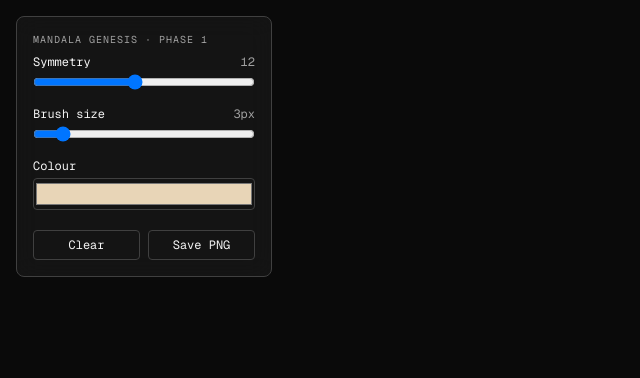
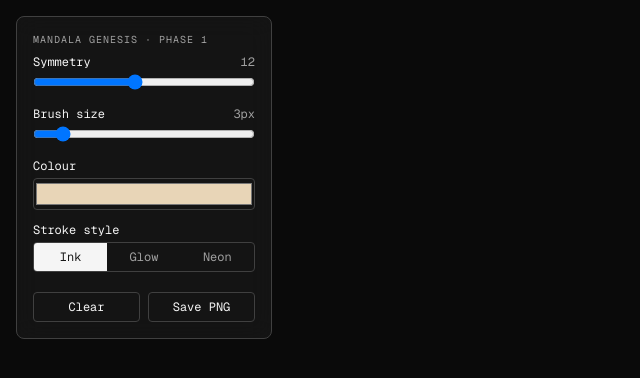
Before and after one commit to vinnayakk/mandala-genesis, a Next.js app: page / in a window 1280 px wide. Shown: the top 378 px of the page, without its empty margins (0-640 px from the left). Built offline with nearby package versions, Linux system fonts and the light colour scheme.

Commit message:
Phase 1: Ink/Glow/Neon stroke style toggle with smart opacity defaults

```diff
--- a/app/page.tsx
+++ b/app/page.tsx
@@ -4,11 +4,14 @@ import { useState, useCallback } from "react";
 import MandalaCanvas from "@/components/MandalaCanvas";
 import Controls from "@/components/Controls";
 
+export type BlendMode = "source-over" | "screen" | "lighter";
+
 export default function Home() {
   const [symmetry, setSymmetry] = useState(12);
   const [brushSize, setBrushSize] = useState(3);
   const [brushColor, setBrushColor] = useState("#e8d5b7");
   const [clearSignal, setClearSignal] = useState(0);
+  const [blendMode, setBlendMode] = useState<BlendMode>("source-over");
 
   const handleClear = useCallback(() => {
     setClearSignal((n) => n + 1);
@@ -30,6 +33,7 @@ export default function Home() {
         brushSize={brushSize}
         brushColor={brushColor}
         clearSignal={clearSignal}
+        blendMode={blendMode}
       />
       <Controls
         symmetry={symmetry}
@@ -38,6 +42,8 @@ export default function Home() {
         setBrushSize={setBrushSize}
         brushColor={brushColor}
         setBrushColor={setBrushColor}
+        blendMode={blendMode}
+        setBlendMode={setBlendMode}
         onClear={handleClear}
         onSave={handleSave}
       />
--- a/components/Controls.tsx
+++ b/components/Controls.tsx
@@ -1,4 +1,6 @@
 "use client";
+
+import { BlendMode } from "@/app/page";
 
 type Props = {
   symmetry: number;
@@ -7,9 +9,17 @@ type Props = {
   setBrushSize: (n: number) => void;
   brushColor: string;
   setBrushColor: (c: string) => void;
+  blendMode: BlendMode;
+  setBlendMode: (m: BlendMode) => void;
   onClear: () => void;
   onSave: () => void;
 };
+
+const BLEND_MODES: { value: BlendMode; label: string }[] = [
+  { value: "source-over", label: "Ink" },
+  { value: "screen", label: "Glow" },
+  { value: "lighter", label: "Neon" },
+];
 
 export default function Controls({
   symmetry,
@@ -18,6 +28,8 @@ export default function Controls({
   setBrushSize,
   brushColor,
   setBrushColor,
+  blendMode,
+  setBlendMode,
   onClear,
   onSave,
 }: Props) {
@@ -67,6 +79,25 @@ export default function Controls({
         />
       </label>
 
+      <div className="block">
+        <div className="mb-1">Stroke style</div>
+        <div className="flex rounded border border-neutral-700 overflow-hidden">
+          {BLEND_MODES.map(({ value, label }) => (
+            <button
+              key={value}
+              onClick={() => setBlendMode(value)}
+              className={`flex-1 py-1.5 transition-colors text-center ${
+                blendMode === value
+                  ? "bg-neutral-100 text-neutral-900"
+                  : "hover:bg-neutral-800 text-neutral-400"
+              }`}
+            >
+              {label}
+            </button>
+          ))}
+        </div>
+      </div>
+
       <div className="flex gap-2 pt-2">
         <button
           onClick={onClear}
--- a/components/MandalaCanvas.tsx
+++ b/components/MandalaCanvas.tsx
@@ -8,6 +8,7 @@ type Props = {
   brushSize: number;
   brushColor: string;
   clearSignal: number;
+  blendMode: "source-over" | "screen" | "lighter";
 };
 
 export default function MandalaCanvas({
@@ -15,6 +16,7 @@ export default function MandalaCanvas({
   brushSize,
   brushColor,
   clearSignal,
+  blendMode,
 }: Props) {
   const canvasRef = useRef<HTMLCanvasElement>(null);
   const isDrawing = useRef(false);
@@ -63,11 +65,12 @@ export default function MandalaCanvas({
     const cy = window.innerHeight / 2;
     const angleStep = (Math.PI * 2) / symmetry;
 
+    ctx.globalAlpha = blendMode === "source-over" ? 1.0 : 0.4;
     ctx.strokeStyle = brushColor;
     ctx.lineWidth = brushSize;
     ctx.lineCap = "round";
     ctx.lineJoin = "round";
-    ctx.globalCompositeOperation = "screen";
+    ctx.globalCompositeOperation = blendMode;
 
     // The local stroke coords, relative to canvas center
     const fx = from.x - cx;
```
